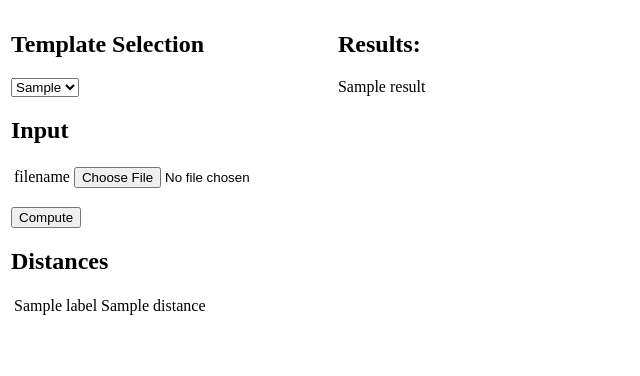
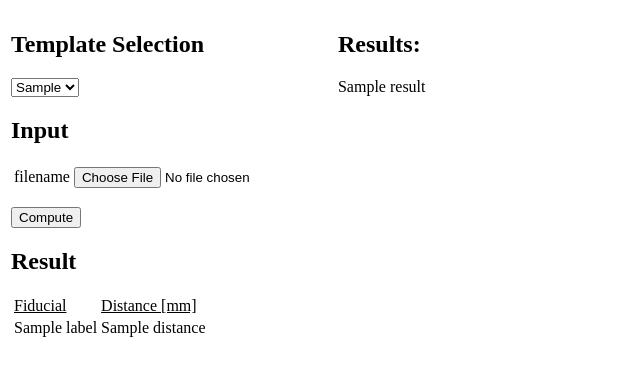
Before and after one commit to afids/afids-validator, a Flask app: template fidvalidator/templates/view.html in a window 1280 px wide. Shown: the top 376 px of the page, without its empty margins (0-640 px from the left). Run offline with Flask 2, Linux system fonts and the light colour scheme; the template is opened without the code that fills it: values that come from a table or form of the project are taken from there, most other values are stand-ins (such as "Sample title", 1, 10 or a date in 2020); some libraries are stand-ins or nearby versions.

Commit message:
update table with headings and change float to 5 decimals

```diff
--- a/fidvalidator/controller.py
+++ b/fidvalidator/controller.py
@@ -175,6 +175,7 @@ def index2():
                         user_z = float(user_data_j[element]['z'])
 
                         diff = calc(template_x, template_y, template_z, user_x, user_y, user_z)
+                        diff = float("{0:.5f}".format(diff))
 
                         labels.append(coordinate_name)
                         distances.append(diff)
--- a/fidvalidator/templates/view.html
+++ b/fidvalidator/templates/view.html
@@ -35,8 +35,9 @@
 
         <p><input type="submit" value="Compute"></p>
 
-        <h2>Distances</h2>
+        <h2>Result</h2>
         <table>
+          <tr><td><u>{{"Fiducial"}}</u></td> <td><u>{{"Distance [mm]"}}</u></td></tr>
           {% for i in index %}
           <tr><td> {{labels[i]}} </td> <td> {{distances[i]}} </td> </tr>
             {% endfor %}
```
